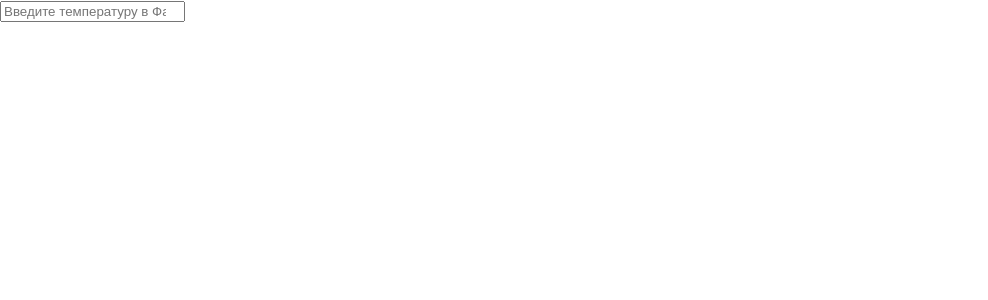
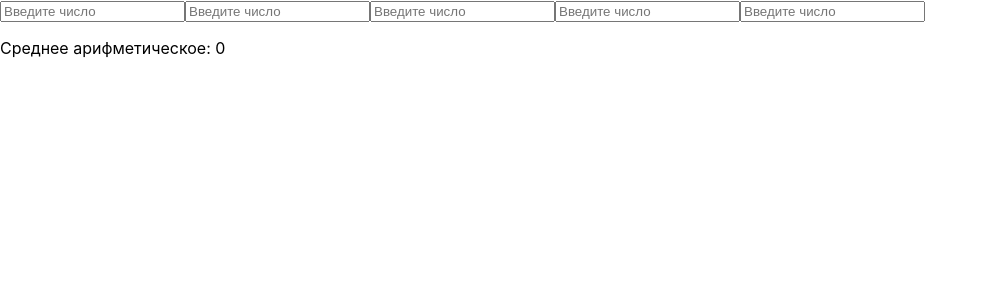
Before and after one commit to rayssssbush/react_labs, a React (Create React App) app in the folder my-app/: page / in a window 1280 px wide. Shown: the top 300 px of the page, without its empty margins (0-988 px from the left). Built offline with nearby package versions, Linux system fonts and the light colour scheme.

Commit message:
react_39

```diff
--- a/my-app/src/App.js
+++ b/my-app/src/App.js
@@ -1,29 +1,74 @@
 import React, { useState } from 'react'
 
 function App() {
-	// Стейт для хранения температуры в Фаренгейтах
-	const [fahrenheit, setFahrenheit] = useState('')
+	// Стейт для хранения значений инпутов
+	const [values, setValues] = useState({
+		input1: '',
+		input2: '',
+		input3: '',
+		input4: '',
+		input5: '',
+	})
 
-	// Функция для обработки изменения инпута
-	const handleFahrenheitChange = event => {
-		setFahrenheit(event.target.value)
+	// Функция для обработки изменения значений инпутов
+	const handleChange = event => {
+		const { name, value } = event.target
+		setValues(prevValues => ({
+			...prevValues,
+			[name]: value,
+		}))
 	}
 
-	// Конвертация в Цельсий
-	const celsius = fahrenheit ? ((fahrenheit - 32) * 5) / 9 : ''
+	// Функция для вычисления среднего арифметического
+	const getAverage = () => {
+		const nums = Object.values(values)
+			.map(Number)
+			.filter(num => !isNaN(num))
+		const sum = nums.reduce((acc, curr) => acc + curr, 0)
+		return nums.length > 0 ? sum / nums.length : 0
+	}
 
 	return (
 		<div>
-			{/* Инпут для ввода температуры в Фаренгейтах */}
+			{/* Инпуты для ввода чисел */}
 			<input
 				type='number'
-				value={fahrenheit}
-				onChange={handleFahrenheitChange}
-				placeholder='Введите температуру в Фаренгейтах'
+				name='input1'
+				value={values.input1}
+				onChange={handleChange}
+				placeholder='Введите число'
+			/>
+			<input
+				type='number'
+				name='input2'
+				value={values.input2}
+				onChange={handleChange}
+				placeholder='Введите число'
+			/>
+			<input
+				type='number'
+				name='input3'
+				value={values.input3}
+				onChange={handleChange}
+				placeholder='Введите число'
+			/>
+			<input
+				type='number'
+				name='input4'
+				value={values.input4}
+				onChange={handleChange}
+				placeholder='Введите число'
+			/>
+			<input
+				type='number'
+				name='input5'
+				value={values.input5}
+				onChange={handleChange}
+				placeholder='Введите число'
 			/>
 
-			{/* Абзац, показывающий температуру в Цельсиях */}
-			{fahrenheit && <p>Температура в Цельсиях: {celsius.toFixed(2)}</p>}
+			{/* Абзац для вывода среднего арифметического */}
+			<p>Среднее арифметическое: {getAverage()}</p>
 		</div>
 	)
 }
```
